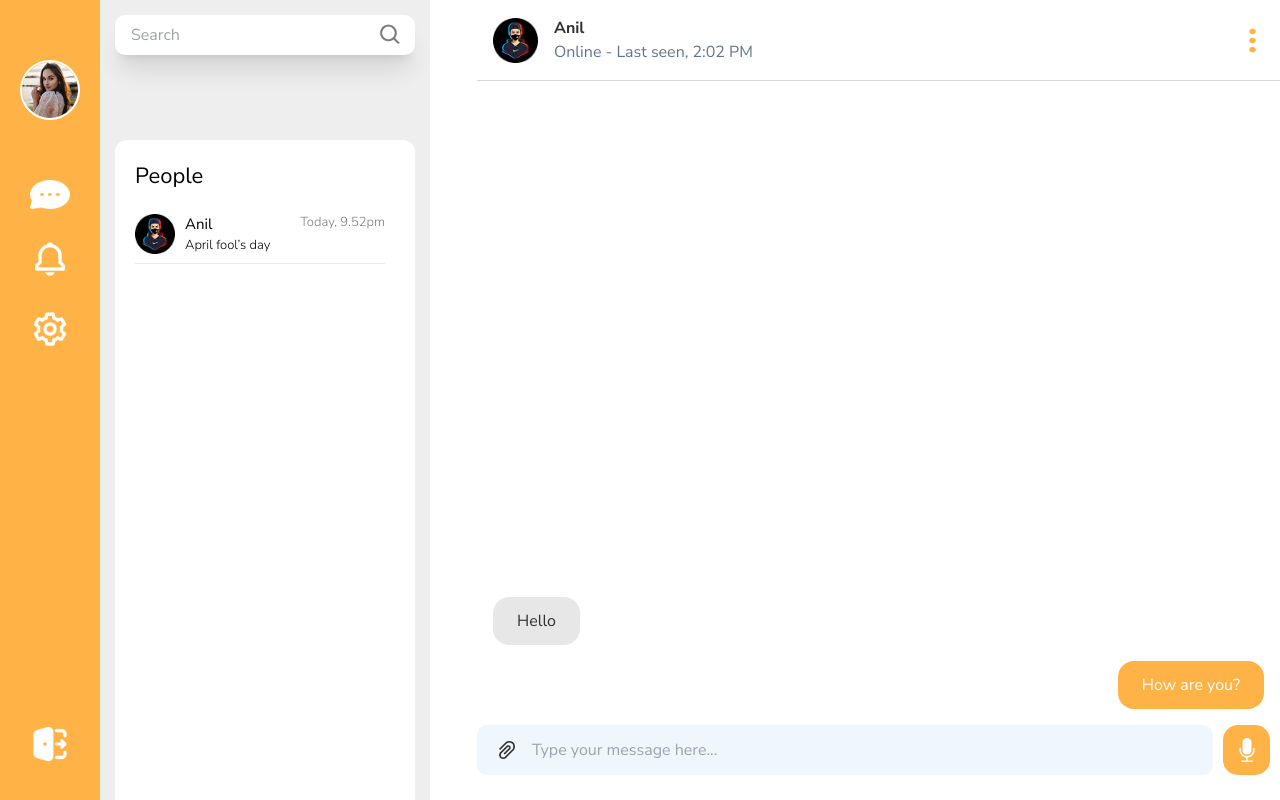
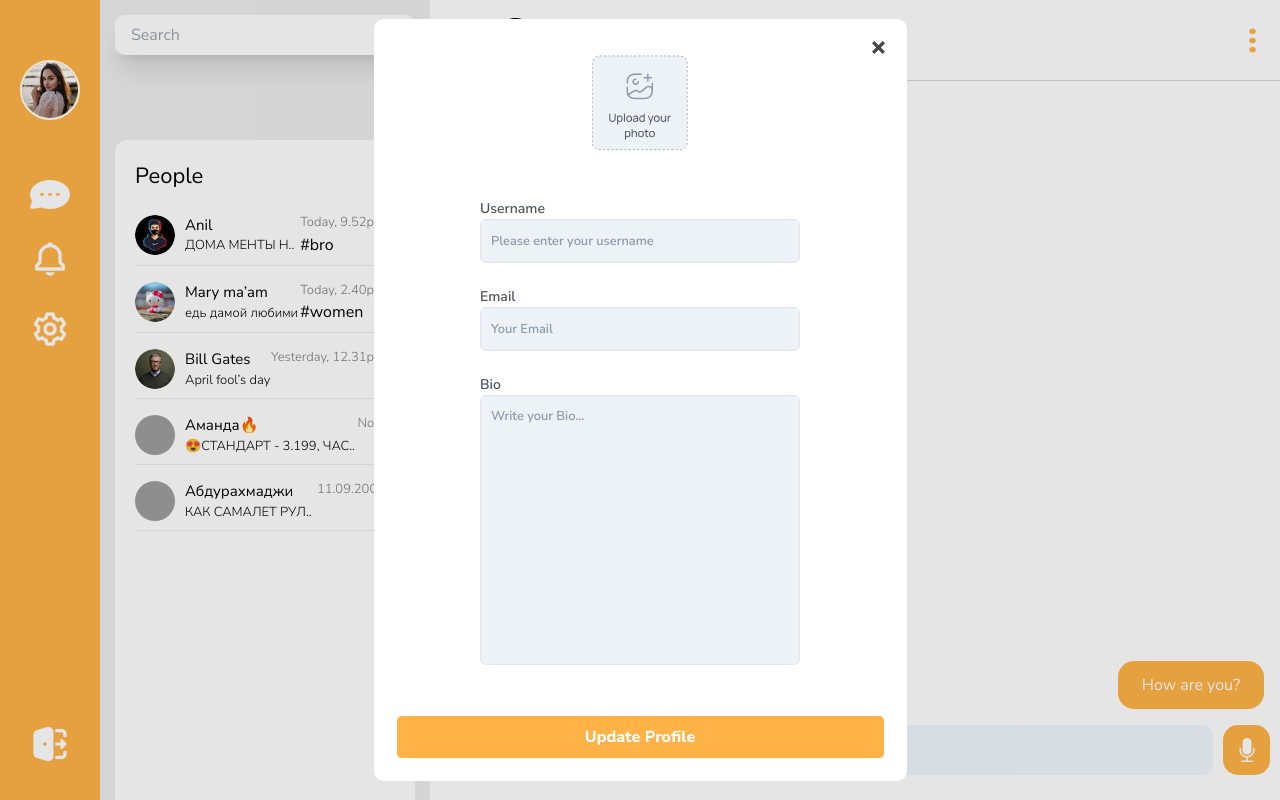
Before and after one commit to Eblanios-Team/Flare-Messanger, a React (Vite) app: page / in a window 1280 px wide. Both pictures are taken after a click on the button 50 px from the left and 329 px from the top of the page. Built offline with nearby package versions, Linux system fonts and the light colour scheme; grey boxes are pictures that could not be loaded.

Commit message:
added modal component with user's settings in navbar

```diff
--- a/eslint.config.js
+++ b/eslint.config.js
@@ -19,7 +19,8 @@ export default tseslint.config(
 		},
 		rules: {
 			...reactHooks.configs.recommended.rules,
-			'react-refresh/only-export-components': ['warn', { allowConstantExport: true }]
+			'react-refresh/only-export-components': ['warn', { allowConstantExport: true }],
+			'no-unused-vars': 'warn', // SUKA
 		}
 	}
 )
--- a/src/components/Contact/Contact.tsx
+++ b/src/components/Contact/Contact.tsx
@@ -1,9 +1,46 @@
-import { useState } from 'react'
+import { useState, FC } from 'react'
 import NavMobile from '../Nav/NavMobile'
 import '../../styles/scroll.module.scss'
 import People from '../UI/People/People'
+import { IUser } from '../../types/user'
 
-const Contact = () => {
+const Contact: FC = () => {
+	const peoples: IUser[] = [
+		{
+			username: 'Anil',
+			lastMsg: 'ДОМА МЕНТЫ Н..',
+			dateOfLastMsg: 'Today, 9.52pm',
+			avatar: '/img/people-1.png',
+			hash: 'bro'
+		},
+		{
+			username: 'Mary ma’am',
+			lastMsg: 'едь дамой любими',
+			dateOfLastMsg: 'Today, 2.40pm',
+			avatar: '/img/people-2.png',
+			hash: 'women'
+		},
+		{
+			username: 'Bill Gates',
+			lastMsg: 'April fool’s day',
+			dateOfLastMsg: 'Yesterday, 12.31pm',
+			avatar: '/img/people-3.png'
+		},
+		{
+			username: 'Аманда🔥',
+			lastMsg: '😍СТАНДАРТ - 3.199, ЧАС..',
+			dateOfLastMsg: 'Now',
+			avatar:
+				'https://encrypted-tbn0.gstatic.com/images?q=tbn:ANd9GcQT9UWkjV1HPFxq5NvwI5AQosnJwbYhLLs9MA&s'
+		},
+		{
+			username: 'Абдурахмаджи',
+			lastMsg: 'КАК САМАЛEТ РУЛ..',
+			dateOfLastMsg: '11.09.2001',
+			avatar:
+				'https://encrypted-tbn0.gstatic.com/images?q=tbn:ANd9GcT_J8nxKAmYT0so8sZmBAkW9z2RwymqX2lzEQ&s'
+		}
+	]
 	const [isOpen, setIsOpen] = useState<boolean>(false)
 	const toggleMenu = () => setIsOpen(!isOpen)
 
@@ -30,7 +67,9 @@ const Contact = () => {
 
 			<div className='w-[300px] bg-white m-auto mt-[70px] rounded-t-xl pt-5 pl-5 sm:w-[300px] flex-grow '>
 				<h2 className='text-[22px] mb-[20px]'>People</h2>
-				<People />
+				{peoples.map((user) => (
+					<People key={user.username} {...user} />
+				))}
 			</div>
 
 			{/* Передаём состояние и функцию закрытия меню */}
--- a/src/components/Nav/Nav.tsx
+++ b/src/components/Nav/Nav.tsx
@@ -1,7 +1,195 @@
 import { Link } from 'react-router'
+import React, { useState, useEffect } from 'react'
+import Modal from '../UI/Modal/Modal.tsx'
 
 export default function Nav() {
+	const [showModal, setShowModal] = useState<boolean>(false)
+
+	const [email, setEmail] = useState<string>('')
+	const [login, setLogin] = useState<string>('')
+	const [bio, setBio] = useState<string>('')
+
+	const [emailError, setEmailError] = useState<boolean>(false)
+	const [loginError, setLoginError] = useState<boolean>(false)
+	const [bioError, setBioError] = useState<boolean>(false)
+
+	// Стейт для зберігання URL прев'ю
+	const [fileName, setFileName] = useState<string | null>(null)
+
+	const handleFileChange = (event: React.ChangeEvent<HTMLInputElement>) => {
+		const file = event.target.files?.[0]
+
+		if (file) {
+			// Генеруємо Object URL для прев'ю
+			const objectUrl = URL.createObjectURL(file)
+			setFileName(objectUrl)
+
+			// Повідомлення з ім'ям файла
+			alert(`Ви вибрали: ${file.name}`)
+		} else {
+			setFileName(null)
+		}
+	}
+
+	useEffect(() => {
+		return () => {
+			if (fileName) {
+				URL.revokeObjectURL(fileName)
+			}
+		}
+	}, [fileName])
+
+	const handleSubmit = (e: React.FormEvent) => {
+		e.preventDefault()
+		console.log('s')
+	}
+
+	// Функція валідації email
+	const isValidEmail = (email: string): boolean => {
+		return /^\S+@\S+\.\S+$/.test(email) // Простий regex для email
+	}
+
+	// Обробник для email
+	const handleEmailChange = (event: React.ChangeEvent<HTMLInputElement>) => {
+		const newEmail = event.target.value
+		setEmail(newEmail)
+		// todo фіксанути пробіли
+		// Поле валідне, якщо воно порожнє або містить коректний email
+		setEmailError(newEmail.trim() !== '' && !isValidEmail(newEmail))
+	}
+
+	// Обробник для login
+	const handleLoginChange = (event: React.ChangeEvent<HTMLInputElement>) => {
+		const newLogin = event.target.value
+		setLogin(newLogin)
+
+		if (newLogin.trim().length > 3 || newLogin.length == 0) {
+			setLoginError(false) // Якщо більше 4 символів, помилки немає
+		} else {
+			setLoginError(true) // Якщо 4 або менше, показуємо помилку
+		}
+	}
+
+	const handleBioChange = (event: React.ChangeEvent<HTMLTextAreaElement>) => {
+		const newBio = event.target.value
+		setBio(newBio)
+
+		// Валідація:
+		// - Поле валідне, якщо воно пусте АБО містить не-пробільні символи
+		// - Невалідне, якщо є символи, але це лише пробіли
+		if (newBio.length > 0 && newBio.trim().length === 0) {
+			setBioError(true) // Помилка: є символи, але це лише пробіли
+		} else {
+			setBioError(false) // Валідне: або пусте, або є текст
+		}
+	}
+
+	const isFormValid: boolean = Boolean(!loginError && !bioError && !emailError)
+
+	const changeUserInfo = () => {
+		console.log(login, email, bio, fileName)
+		setShowModal(false)
+	}
+
+	// todo пофіксити хуйню що форма зразу валідна
+
 	return (
+		<>
+			<Modal opened={showModal}>
+				<div className='h-full w-full flex flex-col justify-between relative'>
+					<img
+						src='/img/close-btn.svg'
+						alt='close'
+						width={13}
+						height={13}
+						onClick={() => setShowModal(false)}
+						className='cursor-pointer top-0 right-0 absolute'
+					/>
+					<form onSubmit={handleSubmit} className='w-80 mx-auto'>
+						<div className='flex flex-col items-center mt-3.5 mb-12'>
+							<label htmlFor='file-input' className='cursor-pointer inline-flex items-center'>
+								{fileName ? (
+									// Показуємо прев'ю, якщо є файл
+									<img
+										src={fileName}
+										alt="Прев'ю зображення"
+										className='w-24 h-24 rounded-full object-cover'
+									/>
+								) : (
+									// Показуємо пустий аватар, якщо файлу немає
+									<img src='/img/empty-avatar.svg' alt='Завантажте фото' className='w-24 h-24' />
+								)}
+							</label>
+
+							<input
+								id='file-input'
+								type='file'
+								className='hidden'
+								onChange={handleFileChange}
+								accept='image/*' // Обмежуємо вибір тільки зображеннями
+							/>
+						</div>
+
+						<label // USERNAME
+							htmlFor='username'
+							className='flex flex-col text-sm font-semibold text-[#4C535F] mb-6'>
+							Username
+							<input
+								type='text'
+								name='username'
+								id='username'
+								placeholder='Please enter your username'
+								className={`text-[.8rem] w-full h-11 rounded-md px-2.5 py-2.5 text-[#4C535F] placeholder:text-[#8D98AA] bg-[#EDF2F6] focus:focus:outline-none border ${
+									loginError ? 'border-red-500' : 'border-[#E0E4EC]'
+								}`}
+								autoComplete={'login'}
+								value={login}
+								onChange={handleLoginChange}
+							/>
+						</label>
+						<label // E-MAIL
+							htmlFor='email'
+							className='flex flex-col text-sm font-semibold text-[#4C535F] mb-6'>
+							Email
+							<input
+								type='email'
+								name='email'
+								id='email'
+								placeholder='Your Email'
+								className={`text-[.8rem] w-full h-11 rounded-md px-2.5 py-2.5 text-[#4C535F] placeholder:text-[#8D98AA] bg-[#EDF2F6] focus:focus:outline-none border ${
+									emailError ? 'border-red-500' : 'border-[#E0E4EC]'
+								}`}
+								autoComplete={'email'}
+								value={email}
+								onChange={handleEmailChange}
+							/>
+						</label>
+						<label // bio
+							htmlFor='bio'
+							className='flex flex-col text-sm font-semibold text-[#4C535F]'>
+							Bio
+							<textarea
+								name='bio'
+								id='bio'
+								placeholder='Write your Bio...'
+								className={`resize-none text-[.8rem] w-full min-h-[270px] rounded-md px-2.5 py-2.5 text-[#4C535F] placeholder:text-[#8D98AA] bg-[#EDF2F6] focus:focus:outline-none border ${
+									bioError ? 'border-red-500' : 'border-[#E0E4EC]'
+								}`}
+								value={bio}
+								onChange={handleBioChange}
+								maxLength={360}
+							/>
+						</label>
+					</form>
+					<button
+						type='submit'
+						onClick={changeUserInfo}
+						disabled={!isFormValid}
+						className='w-full h-11 border rounded-md bg-orange text-white font-extrabold disabled:bg-neutral-200'>
+						Update Profile
+					</button>
+				</div>
+			</Modal>
 			<nav className='h-screen'>
 				<div className='w-[100px] bg-orange h-full hidden  flex flex-col items-center sm:flex flex-col items-center'>
 					{/* Аватар */}
@@ -26,7 +214,7 @@ export default function Nav() {
 							</a>
 						</li>
 						<li>
-						<button>
+							<button onClick={() => setShowModal(true)}>
 								<img src='/img/settings.png' alt='Settings' className='w-[40px]' />
 							</button>
 						</li>
@@ -38,5 +226,6 @@ export default function Nav() {
 					</Link>
 				</div>
 			</nav>
+		</>
 	)
 }
--- a/src/components/UI/Modal/Modal.tsx
+++ b/src/components/UI/Modal/Modal.tsx
@@ -1,8 +1,8 @@
 import { createPortal } from 'react-dom'
-import { useRef, useEffect } from 'react'
+import { useRef, useEffect, ReactNode } from 'react'
 
 interface IModalProps {
-	children: React.ReactNode
+	children: ReactNode
 	opened: boolean
 }
 
@@ -23,11 +23,9 @@ const Modal: React.FC<IModalProps> = ({ children, opened }) => {
 	}, [opened])
 
 	return createPortal(
-		// аккуратно с размерами w-1/3, h-1/2. Они нужны для модалки при восстановлении пароля. Если надо менять - не халтурь
 		<dialog
 			ref={dialogRef}
-			className='w-1/3 p-5 rounded-lg text-center flex flex-col justify-between h-1/2'
-		>
+			className='w-[533px] h-[768px] p-[22px] rounded-[10px] flex flex-col justify-between items-center'>
 			{children}
 		</dialog>,
 		modalEl
--- a/src/components/UI/People/People.tsx
+++ b/src/components/UI/People/People.tsx
@@ -1,16 +1,26 @@
-const People = () => {
+import React from 'react'
+
+interface PeopleProps {
+	username: string
+	lastMsg: string
+	dateOfLastMsg: string
+	avatar: string
+	hash?: string
+}
+
+const People: React.FC<PeopleProps> = ({ username, lastMsg, dateOfLastMsg, avatar, hash }) => {
 	return (
 		<li className='flex border-b-[1px] border-[#dbd3d3] border-opacity-[0.5] max-w-[250px] justify-between pb-[8px] mt-[15px]  hover:bg-slate-100'>
 			<div className=' flex items-center'>
-				<img src='/img/people-1.png' alt='' className='w-[40px] h-[40px] mr-[10px] ' />
-				<div className=''>
-					<p className='text-[15px]'>Anil</p>
-					<p className='text-[13px] font-light text-[303030]'>April fool’s day</p>
+				<img src={avatar} alt='avatar' className='w-[40px] h-[40px] mr-[10px] rounded-full' />
+				<div>
+					<p className='text-[15px]'>{username}</p>
+					<p className='text-[13px] font-light text-[303030]'>{lastMsg}</p>
 				</div>
 			</div>
-			<div className=''>
-				<p className='text-[13px] font-light text-[#7C7C7C]'>Today, 9.52pm</p>
-				<div className='Tag'></div>
+			<div>
+				<p className='text-[13px] font-light text-[#7C7C7C]'>{dateOfLastMsg}</p>
+				{hash && <div className='Tag'>#{hash}</div>}
 			</div>
 		</li>
 	)
--- /dev/null
+++ b/src/types/user.ts
@@ -0,0 +1,7 @@
+export interface IUser {
+	username: string
+	lastMsg: string
+	dateOfLastMsg: string
+	avatar: string
+	hash?: string
+}
```
Also changed, not shown: src/pages/Login/Login.tsx (+10 -13 lines), public/img/close-btn.svg (added), public/img/empty-avatar.svg (added). Lines whose indentation alone changed are shown as unchanged.
